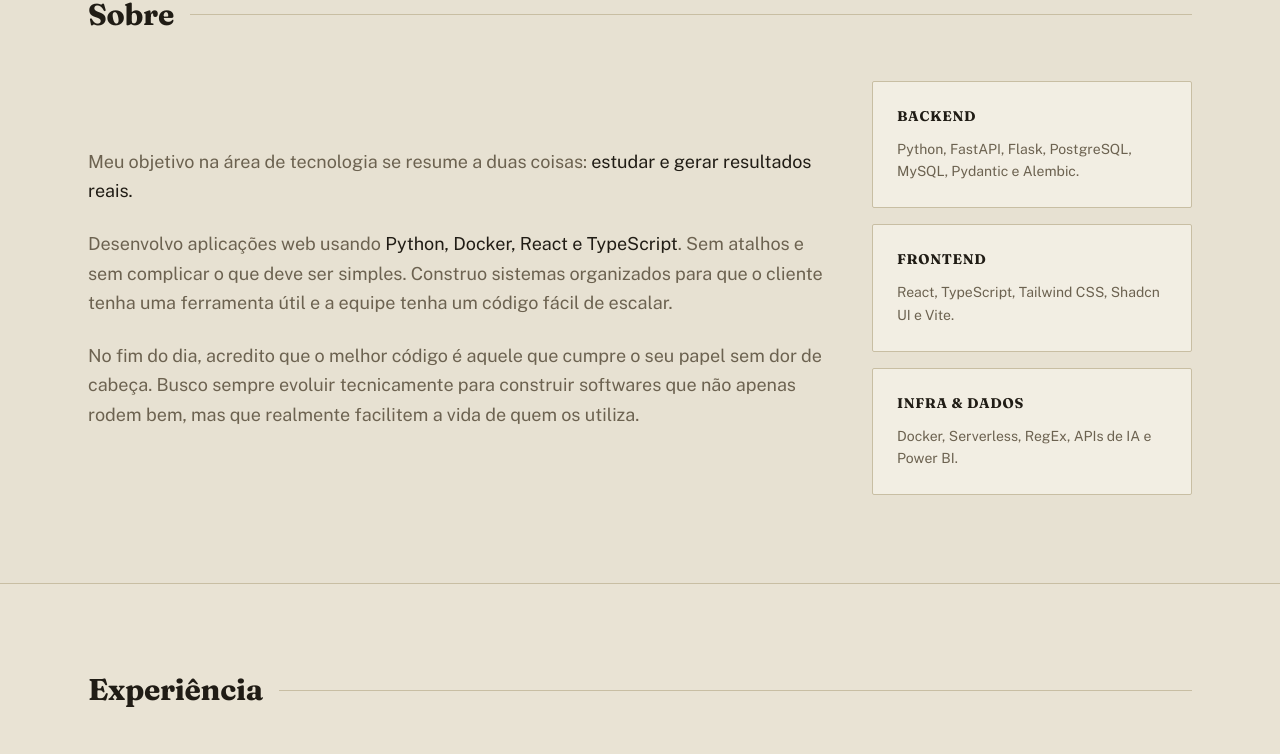
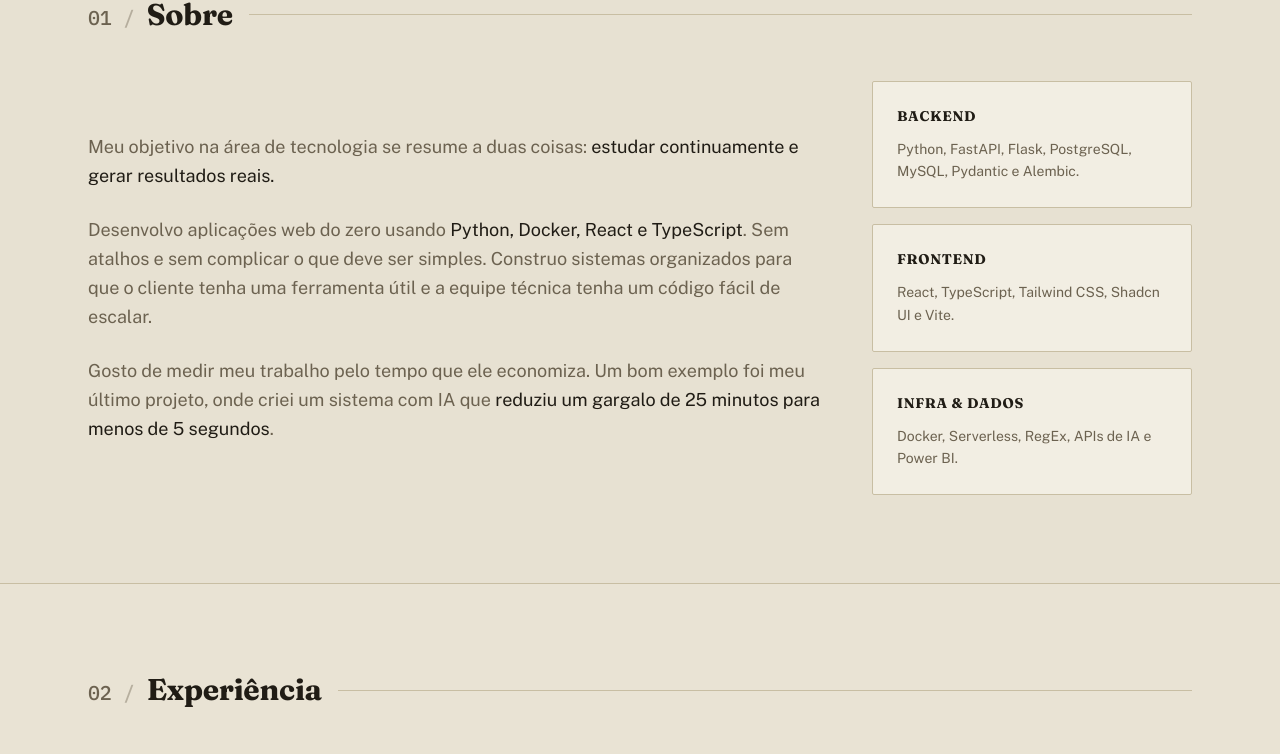
Before and after one commit to JoaoSandovall/Joao-Sandoval, a React (Vite) app: page / in a window 1280 px wide. Shown: the part 976-1730 px from the top of the page. Built offline with nearby package versions, Linux system fonts and the light colour scheme; the HTML template or start-up script is replaced by a standard one.

Commit message:
feat: add animações

```diff
--- a/src/App.tsx
+++ b/src/App.tsx
@@ -79,12 +79,21 @@ function PageRenderer({
   page: Page;
   onNavigate: (page: Page | string) => void;
 }) {
-  if (page.id === "home") return <HomePage onNavigate={onNavigate} />;
+  const pageKey = page.id === "project" ? `project-${page.slug}` : "home";
+
+  if (page.id === "home") {
+    return (
+      <div key={pageKey} className="animate-fade-in">
+        <HomePage onNavigate={onNavigate} />
+      </div>
+    );
+  }
 
   if (page.id === "project") {
     const project = projects.find((p) => p.slug === page.slug);
     if (!project) return <NotFound message="Projeto não encontrado." />;
     return (
+      <div key={pageKey} className="animate-fade-in">
         <ProjectDetailPage
           project={project}
           onBack={() => {
@@ -94,6 +103,7 @@ function PageRenderer({
             }, 50);
           }}
         />
+      </div>
     );
   }
 
@@ -101,9 +111,13 @@ function PageRenderer({
 }
 
 function NotFound({ message }: { message: string }) {
-  return <div className="px-6 py-20 text-center text-muted-foreground">{message}</div>;
+  return <div className="animate-fade-in px-6 py-20 text-center text-muted-foreground">{message}</div>;
 }
 
 function PageFallback() {
-  return <div className="px-6 py-24 text-center text-muted-foreground">Carregando…</div>;
+  return (
+    <div className="animate-fade-in px-6 py-24 text-center text-sm font-medium text-muted-foreground">
+      Carregando...
+    </div>
+  );
 }
--- a/src/components/home/Experience.tsx
+++ b/src/components/home/Experience.tsx
@@ -15,11 +15,10 @@ export default function Experience({ onNavigate }: Props) {
   return (
     <div className="border-t border-border bg-card/10">
       <section className="section-spacing mx-auto max-w-6xl px-4 sm:px-6">
-        <SectionHeading>Experiência</SectionHeading>
+        <SectionHeading number="02">Experiência</SectionHeading>
 
         <div className="space-y-6 sm:space-y-8">
 
-          {/* 1. MAIS RECENTE: FREELANCER (MAI 2026 - ATUAL) */}
           <Reveal delay={0}>
             <article className="panel group grid gap-4 p-6 transition-colors hover:border-primary/50 sm:p-8 md:grid-cols-[240px_1fr] md:gap-8">
               <div className="flex flex-col items-start gap-2">
@@ -72,7 +71,6 @@ export default function Experience({ onNavigate }: Props) {
           {experience.map((job, i) => {
             const [companyName, companyLocation] = job.company.split(" — ");
 
-            // Filtra os projetos atrelados a esta experiência
             const jobProjects = job.projectSlugs
               ? projects.filter(p => job.projectSlugs!.includes(p.slug))
               : [];
@@ -97,7 +95,6 @@ export default function Experience({ onNavigate }: Props) {
                       {job.description}
                     </p>
 
-                    {/* BOTÕES DE PROJETOS DESTA EXPERIÊNCIA (SE HOUVER) */}
                     {jobProjects.length > 0 && (
                       <div className="mt-6 flex flex-wrap gap-3">
                         {jobProjects.map((p) => (
--- a/src/components/home/Formation.tsx
+++ b/src/components/home/Formation.tsx
@@ -6,7 +6,7 @@ export default function Formation() {
   return (
     <div className="border-t border-border">
       <section className="section-spacing mx-auto max-w-6xl px-4 sm:px-6">
-        <SectionHeading>Formação Acadêmica</SectionHeading>
+        <SectionHeading number="03">Formação Acadêmica</SectionHeading>
 
         <Reveal>
           <div className="panel flex flex-col gap-8 p-6 sm:p-8">
--- a/src/components/home/ProjectsSection.tsx
+++ b/src/components/home/ProjectsSection.tsx
@@ -40,7 +40,7 @@ export default function ProjectsSection({ onNavigate }: Props) {
   return (
     <div className="border-t border-border">
       <section id="projetos" className="section-spacing mx-auto max-w-6xl px-4 sm:px-6">
-        <SectionHeading>Projetos em destaque</SectionHeading>
+        <SectionHeading number="04">Projetos em destaque</SectionHeading>
 
         {/* BLOCO 1: FREELANCE */}
         {freelanceProjects.length > 0 && (
--- a/src/components/home/about.tsx
+++ b/src/components/home/about.tsx
@@ -1,29 +1,30 @@
 import SectionHeading from "@/components/ui/SectionHeading";
 import Reveal from "@/components/ui/Reveal";
+import AnimatedNumber from "@/components/ui/AnimatedNumber";
 
 export default function Sobre() {
   return (
     <section className="section-spacing mx-auto max-w-6xl px-4 sm:px-6">
-      <SectionHeading>Sobre</SectionHeading>
+      <SectionHeading number="01">Sobre</SectionHeading>
 
       <div className="grid items-center gap-12 lg:grid-cols-[1fr_320px]">
 
         {/* COLUNA DE TEXTO */}
         <div className="space-y-6 text-base leading-relaxed text-muted-foreground sm:text-lg">
           <p>
-            Meu objetivo na área de tecnologia se resume a duas coisas: <span className="text-foreground">estudar e gerar resultados reais.</span>
+            Meu objetivo na área de tecnologia se resume a duas coisas: <span className="text-foreground">estudar continuamente e gerar resultados reais.</span>
           </p>
           <p>
-            Desenvolvo aplicações web usando <span className="text-foreground">Python, Docker, React e TypeScript</span>. Sem atalhos e sem complicar o que deve ser simples. Construo sistemas organizados para que o cliente tenha uma ferramenta útil e a equipe tenha um código fácil de escalar.
+            Desenvolvo aplicações web do zero usando <span className="text-foreground">Python, Docker, React e TypeScript</span>. Sem atalhos e sem complicar o que deve ser simples. Construo sistemas organizados para que o cliente tenha uma ferramenta útil e a equipe técnica tenha um código fácil de escalar.
           </p>
           <p>
-            No fim do dia, acredito que o melhor código é aquele que cumpre o seu papel sem dor de cabeça. Busco sempre evoluir tecnicamente para construir softwares que não apenas rodem bem, mas que realmente facilitem a vida de quem os utiliza.
+            Gosto de medir meu trabalho pelo tempo que ele economiza. Um bom exemplo foi meu último projeto, onde criei um sistema com IA que <span className="text-foreground">reduziu um gargalo de <AnimatedNumber value={25} /> minutos para menos de <AnimatedNumber value={5} /> segundos</span>.
           </p>
         </div>
 
-        {/* COLUNA VISUAL - PILARES */}
+        {/* COLUNA VISUAL - PILARES TÉCNICOS */}
         <div className="flex flex-col gap-4">
-          <Reveal>
+          <Reveal slideFrom="right">
             <div className="panel flex flex-col justify-center p-6">
               <h3 className="mb-3 font-display text-sm font-bold uppercase tracking-wider text-foreground">
                 Backend
@@ -34,7 +35,7 @@ export default function Sobre() {
             </div>
           </Reveal>
 
-          <Reveal delay={100}>
+          <Reveal delay={100} slideFrom="right">
             <div className="panel flex flex-col justify-center p-6">
               <h3 className="mb-3 font-display text-sm font-bold uppercase tracking-wider text-foreground">
                 Frontend
@@ -45,7 +46,7 @@ export default function Sobre() {
             </div>
           </Reveal>
 
-          <Reveal delay={200}>
+          <Reveal delay={200} slideFrom="right">
             <div className="panel flex flex-col justify-center p-6">
               <h3 className="mb-3 font-display text-sm font-bold uppercase tracking-wider text-foreground">
                 Infra & Dados
--- /dev/null
+++ b/src/components/ui/AnimatedNumber.tsx
@@ -0,0 +1,58 @@
+import { useEffect, useState, useRef } from "react";
+
+type Props = {
+  value: number;
+  duration?: number;
+  suffix?: string;
+  prefix?: string;
+};
+
+export default function AnimatedNumber({ value, duration = 1500, suffix = "", prefix = "" }: Props) {
+  const [count, setCount] = useState(0);
+  const ref = useRef<HTMLSpanElement>(null);
+
+  useEffect(() => {
+    const el = ref.current;
+    if (!el) return;
+
+    let hasAnimated = false;
+
+    const observer = new IntersectionObserver(
+      ([entry]) => {
+        if (entry.isIntersecting && !hasAnimated) {
+          hasAnimated = true;
+          const startTime = performance.now();
+
+          const animate = (currentTime: number) => {
+            const elapsed = currentTime - startTime;
+            const progress = Math.min(elapsed / duration, 1);
+
+            // Efeito Ease-Out (começa rápido e freia no final)
+            const easeOut = 1 - Math.pow(1 - progress, 3);
+
+            setCount(Math.floor(easeOut * value));
+
+            if (progress < 1) {
+              requestAnimationFrame(animate);
+            } else {
+              setCount(value);
+            }
+          };
+
+          requestAnimationFrame(animate);
+          observer.disconnect();
+        }
+      },
+      { threshold: 0 }
+    );
+
+    observer.observe(el);
+    return () => observer.disconnect();
+  }, [value, duration]);
+
+  return (
+    <span ref={ref}>
+      {prefix}{count}{suffix}
+    </span>
+  );
+}
--- a/src/components/ui/Reveal.tsx
+++ b/src/components/ui/Reveal.tsx
@@ -4,16 +4,16 @@ type Props = {
   children: React.ReactNode;
   delay?: number;
   className?: string;
+  slideFrom?: "bottom" | "right" | "left" | "top" | "none";
 };
 
-export default function Reveal({ children, delay = 0, className = "" }: Props) {
+export default function Reveal({ children, delay = 0, className = "", slideFrom = "bottom" }: Props) {
   const ref = useRef<HTMLDivElement>(null);
   const [visible, setVisible] = useState(false);
 
   useEffect(() => {
     const el = ref.current;
     if (!el) return;
-
     const observer = new IntersectionObserver(
       ([entry]) => {
         if (entry.isIntersecting) {
@@ -23,10 +23,15 @@ export default function Reveal({ children, delay = 0, className = "" }: Props) {
       },
       { threshold: 0 },
     );
-
     observer.observe(el);
     return () => observer.disconnect();
   }, []);
+
+  let initialTransform = "none";
+  if (slideFrom === "bottom") initialTransform = "translateY(24px)";
+  if (slideFrom === "top") initialTransform = "translateY(-24px)";
+  if (slideFrom === "right") initialTransform = "translateX(32px)";
+  if (slideFrom === "left") initialTransform = "translateX(-32px)";
 
   return (
     <div
@@ -34,8 +39,8 @@ export default function Reveal({ children, delay = 0, className = "" }: Props) {
       className={className}
       style={{
         opacity: visible ? 1 : 0,
-        transform: visible ? "none" : "translateY(14px)",
-        transition: `opacity 0.5s ease ${delay}ms, transform 0.5s ease ${delay}ms`,
+        transform: visible ? "none" : initialTransform,
+        transition: `opacity 0.6s cubic-bezier(0.16, 1, 0.3, 1) ${delay}ms, transform 0.6s cubic-bezier(0.16, 1, 0.3, 1) ${delay}ms`,
       }}
     >
       {children}
--- a/src/components/ui/SectionHeading.tsx
+++ b/src/components/ui/SectionHeading.tsx
@@ -1,14 +1,22 @@
 type Props = {
+  number?: string;
   children: React.ReactNode;
   className?: string;
 };
 
-export default function SectionHeading({ children, className }: Props) {
+export default function SectionHeading({ number, children, className }: Props) {
   return (
     <h2
       className={`mb-10 flex items-center gap-4 font-display text-2xl font-bold sm:mb-12 sm:text-3xl ${className ?? ""}`}
     >
-      {children}
+      <span className="flex items-baseline gap-2 sm:gap-3">
+        {number && (
+          <span className="font-mono text-lg font-medium text-muted-foreground sm:text-xl">
+            {number} <span className="opacity-40">/</span>
+          </span>
+        )}
+        <span>{children}</span>
+      </span>
       <span className="section-rule" />
     </h2>
   );
--- a/src/index.css
+++ b/src/index.css
@@ -190,3 +190,19 @@
     border-right: 2px solid var(--accent);
   }
 }
+
+/* Animação troca de página */
+@keyframes fadeInMove {
+  from {
+    opacity: 0;
+    transform: translateY(8px);
+  }
+  to {
+    opacity: 1;
+    transform: translateY(0);
+  }
+}
+
+@utility animate-fade-in {
+  animation: fadeInMove 0.4s cubic-bezier(0.16, 1, 0.3, 1) forwards;
+}
```
Lines whose indentation alone changed are shown as unchanged.
